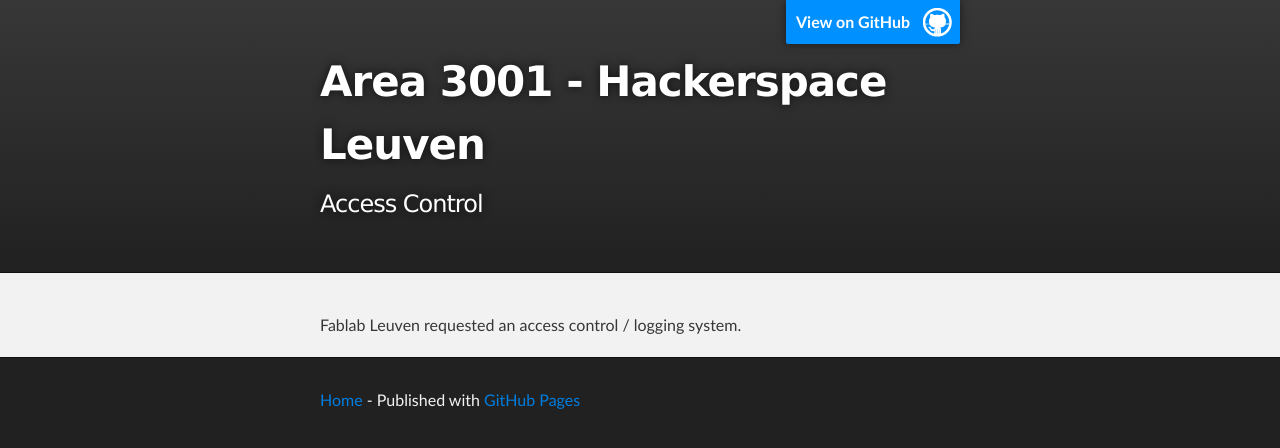
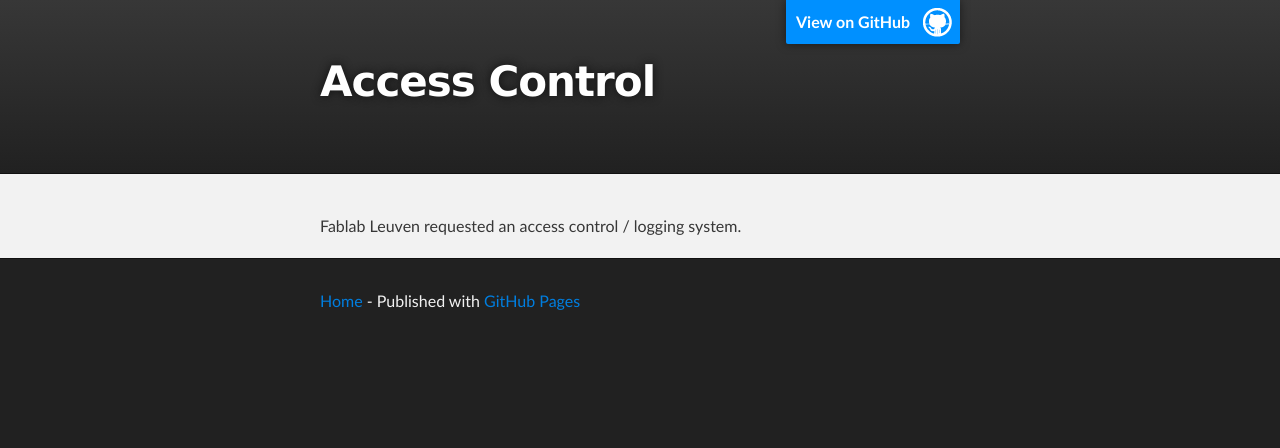
Before and after one commit to area3001/area3001.github.io, a Jekyll site: the page built from projects/access_control/index.html, in a window 1280 px wide. Shown: the top 448 px of the page. Built offline with Jekyll 4.4.1, drawn with Linux system fonts in a browser that asks for light colours; Markdown is read by kramdown in place of the engine named in the settings.

Commit message:
modified page title and tagline
Modified project_title to show page.title and project_tagline to show page.description

```diff
--- a/_layouts/default.html
+++ b/_layouts/default.html
@@ -32,8 +32,8 @@
     <div id="header_wrap" class="outer">
       <header class="inner">
 	<a id="forkme_banner" href="https://github.com/area3001">View on GitHub</a>
-	<h1 id="project_title">{{ site.title }}</h1>
-	<h2 id="project_tagline">{{ page.title }} </h2>
+	<h1 id="project_title">{{ page.title }}</h1>
+	<h2 id="project_tagline">{{ page.description }} </h2>
       </header>
     </div>
 
```
